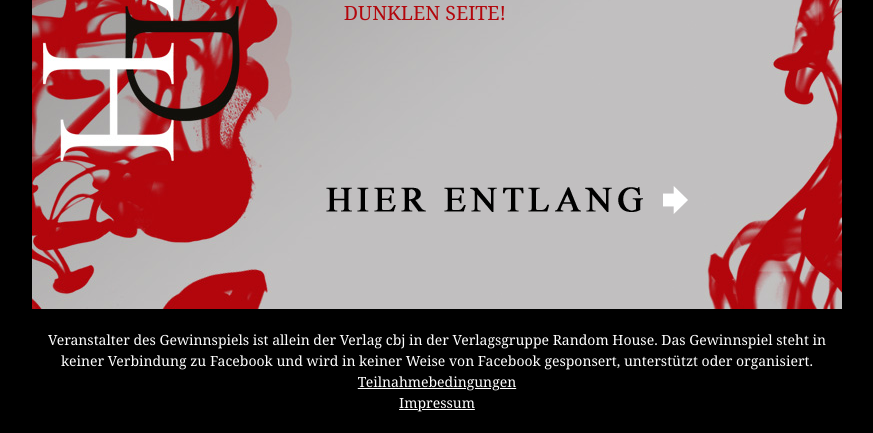
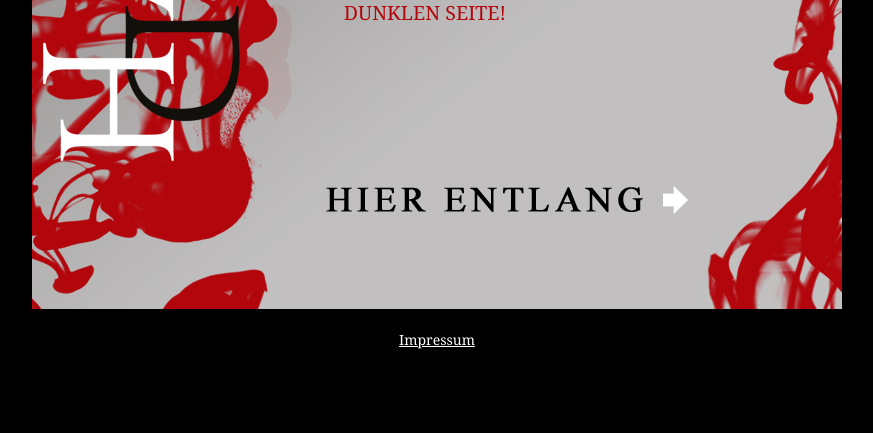
Before and after one commit to norsin/halfbad, a PHP site: page /index.php in a window 1280 px wide. Shown: the part 491-924 px from the top of the page, without its empty margins (203-1076 px from the left). After the commit the page ends 840 px from the top, so only its background shows below. Run offline with PHP 8.4, Linux system fonts and the light colour scheme.

Commit message:
Issue #9962 : [Half Bad] Tab-Anpassung nach Kampagnenende - Teilnahmebedingungen bzw. Disclaimer löschen

```diff
--- a/impressum.php
+++ b/impressum.php
@@ -1,3 +1,3 @@
 <div class="container impressum">
-	<p>Veranstalter des Gewinnspiels ist allein der Verlag cbj in der Verlagsgruppe Random House. Das Gewinnspiel steht in keiner Verbindung zu Facebook und wird in keiner Weise von Facebook gesponsert, unterstützt oder organisiert.<br /><a href="http://www.randomhouse.de/randomhouse/agb_gewinnspiel.jsp" target="_blank" class="teilnahmeLink">Teilnahmebedingungen</a><br /><a href="http://www.randomhouse.de/impressum.jsp" target="_blank" class="impressumLink">Impressum</a></p>
+	<p><a href="http://www.randomhouse.de/impressum.jsp" target="_blank" class="impressumLink">Impressum</a></p>
 </div>
```
